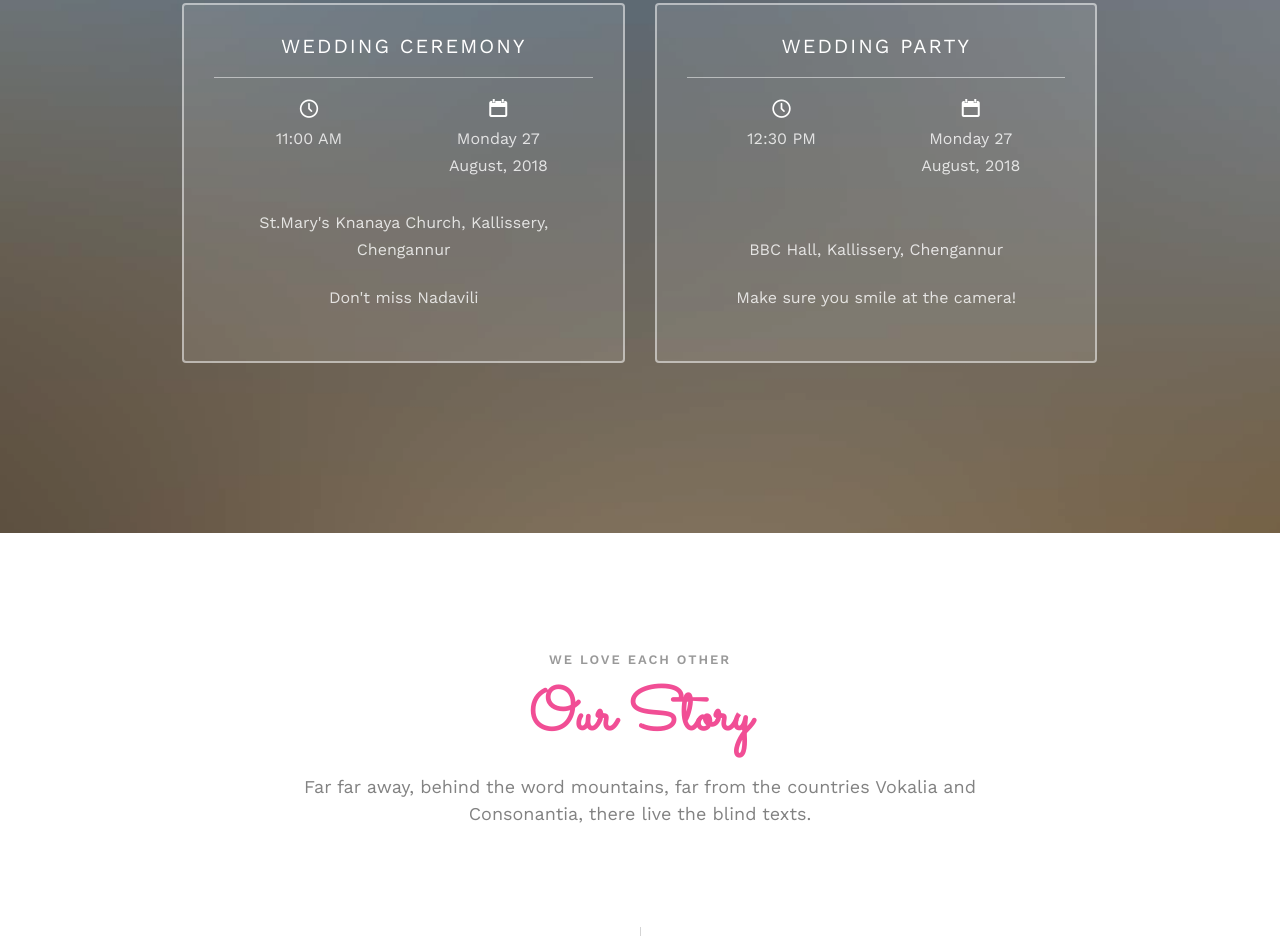
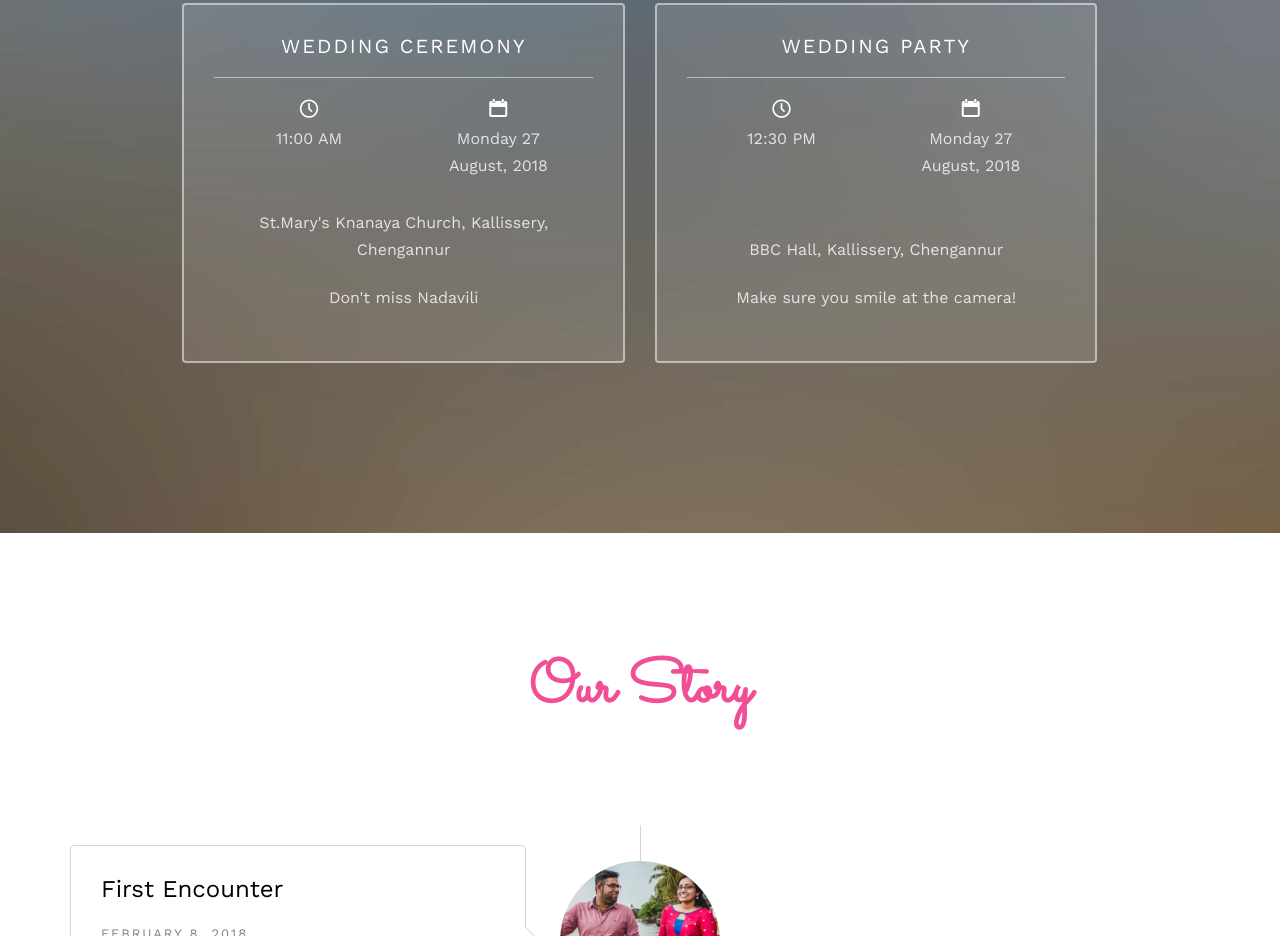
Before and after one commit to iamjosephvarghese/Miria_Weds_Jikku, a website: page public/index.html in a window 1280 px wide. Shown: the part 1864-2800 px from the top of the page. Drawn offline with nearby package versions, Linux system fonts and the light colour scheme; files whose address does not match are found by name.

Commit message:
removed text

```diff
--- a/public/index.html
+++ b/public/index.html
@@ -62,7 +62,7 @@
 		<div class="container">
 			<div class="row">
 				<div class="col-xs-2">
-					<div id="fh5co-logo"><a href="index.html">Jikku&amp;Miria<strong>.</strong></a></div>
+					<!--<div id="fh5co-logo"><a href="index.html">Jikku&amp;Miria<strong>.</strong></a></div>-->
 				</div>
 				<div class="col-xs-10 text-right menu-1">
 					<ul>
@@ -214,9 +214,9 @@
 		<div class="container">
 			<div class="row">
 				<div class="col-md-8 col-md-offset-2 text-center fh5co-heading animate-box">
-					<span>We Love Each Other</span>
+					<!--<span>We Love Each Other</span>-->
 					<h2>Our Story</h2>
-					<p>Far far away, behind the word mountains, far from the countries Vokalia and Consonantia, there live the blind texts.</p>
+					<!--<p>Far far away, behind the word mountains, far from the countries Vokalia and Consonantia, there live the blind texts.</p>-->
 				</div>
 			</div>
 			<div class="row">
```
